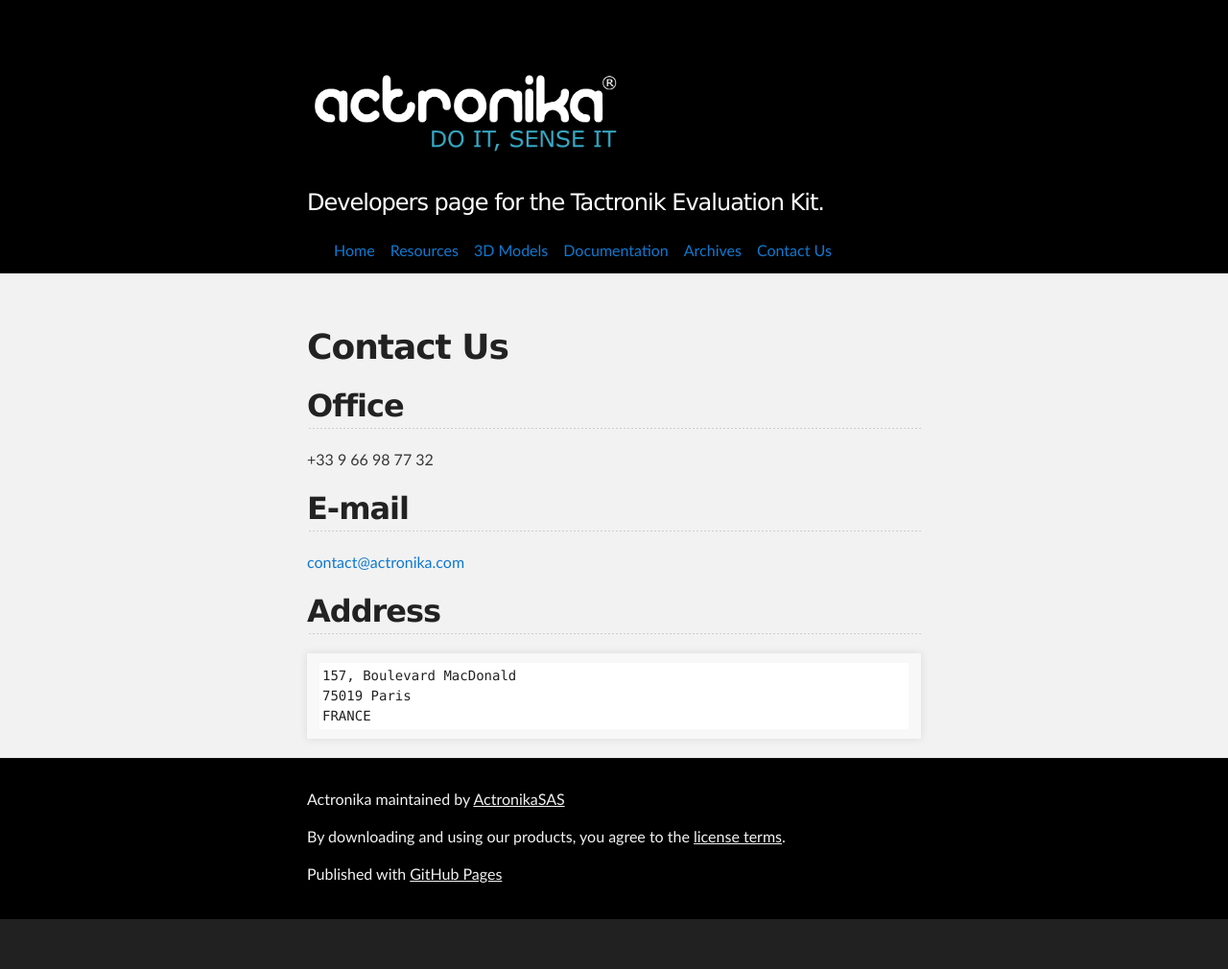
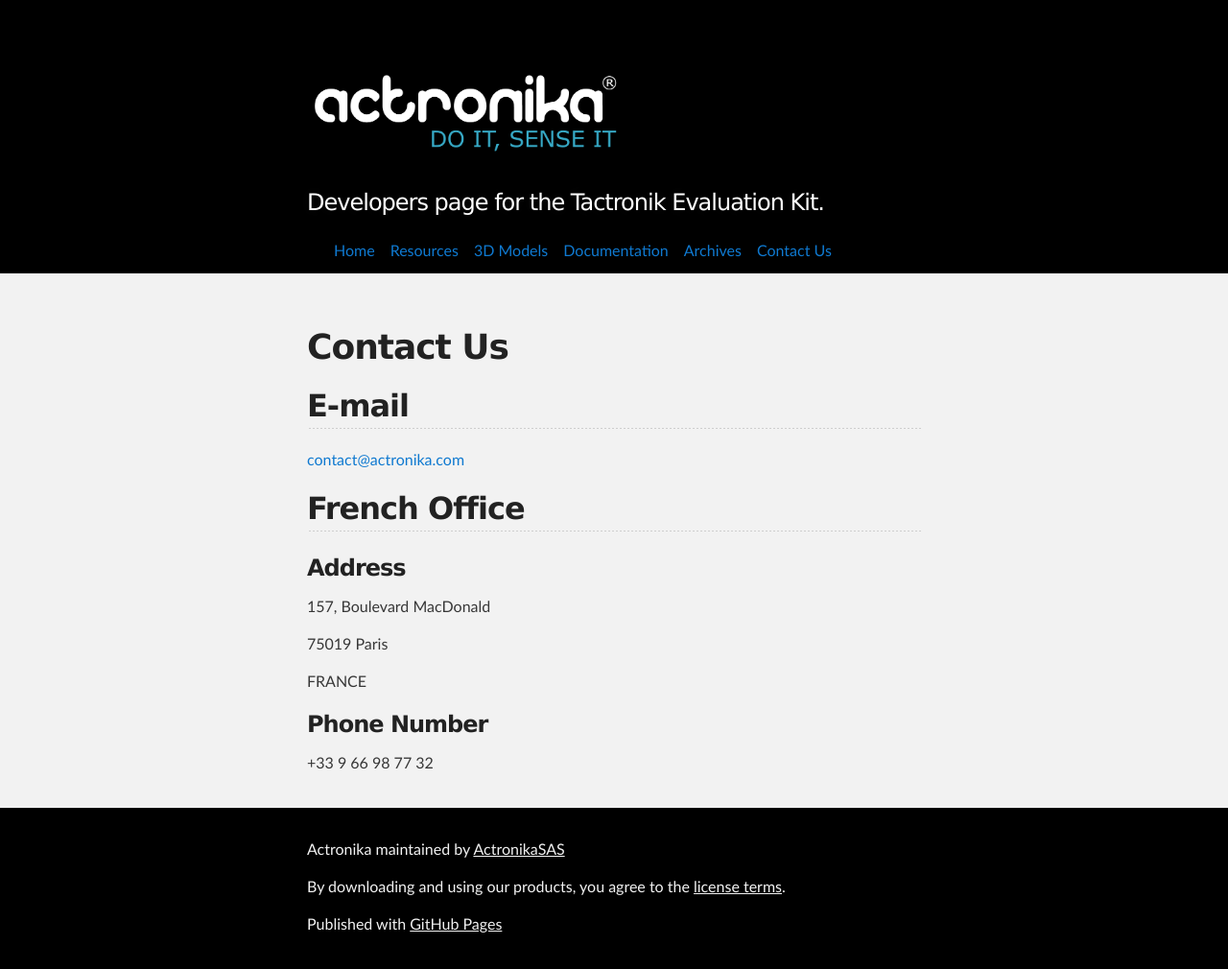
Before and after one commit to ActronikaSAS/dev.actronika.com, a Jekyll site: the page built from contact.md, in a window 1280 px wide. Shown: the whole page at 96% size. Built offline with Jekyll 4.4.1, drawn with Linux system fonts in a browser that asks for light colours; before the commit the page ends 958 px from its top, so only the background shows below that.

Commit message:
reorganize contact page

```diff
--- a/contact.md
+++ b/contact.md
@@ -5,16 +5,18 @@ title: contact-us
 
 # Contact Us
 
-Office
--
-+33 9 66 98 77 32
-
 E-mail
 -
 [contact@actronika.com](mailto:contact@actronika.com)
 
-Address
+French Office
 -
-    157, Boulevard MacDonald
-    75019 Paris
-    FRANCE
+### Address
+157, Boulevard MacDonald
+
+75019 Paris
+
+FRANCE
+
+### Phone Number
++33 9 66 98 77 32
```
